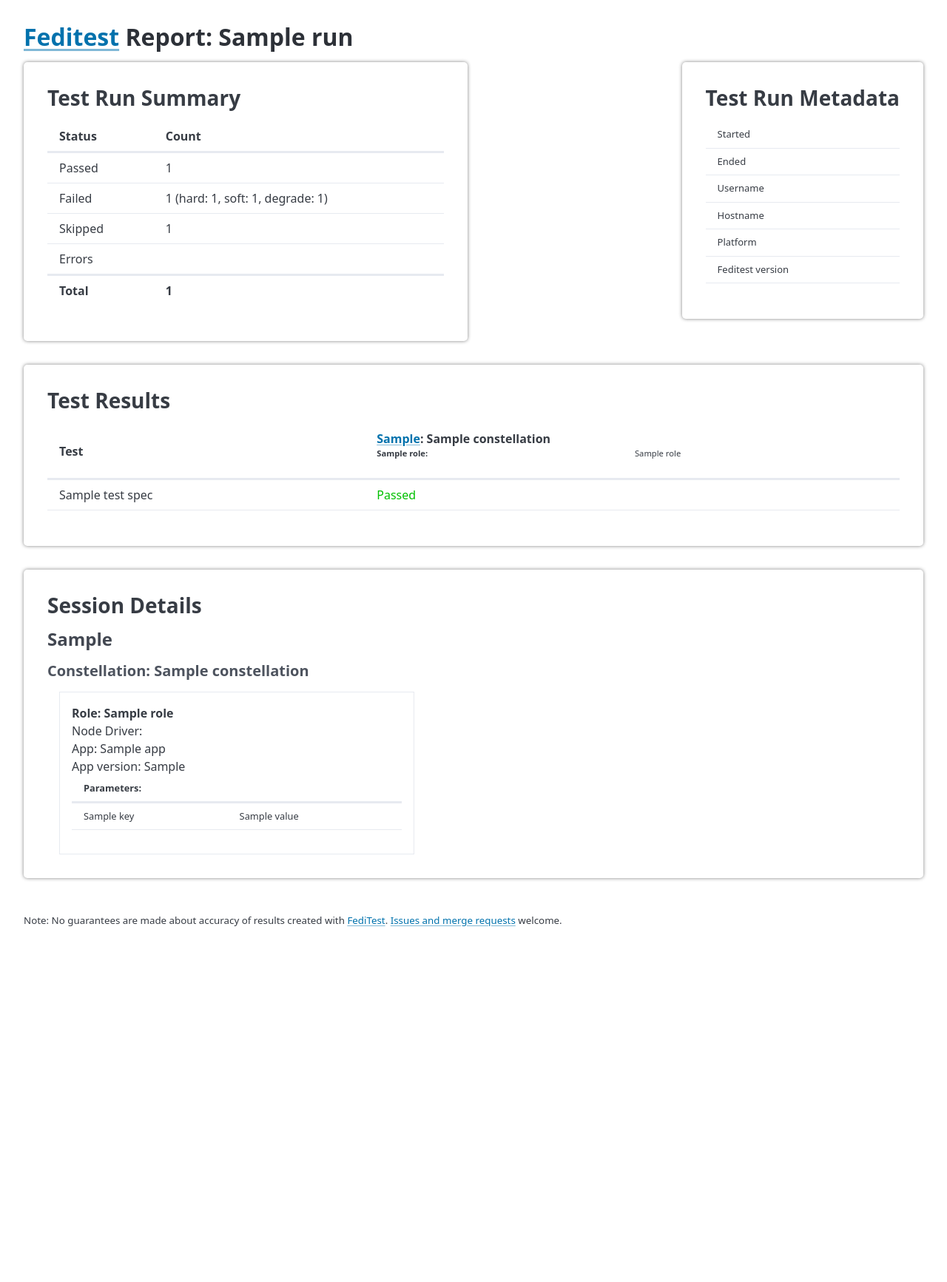
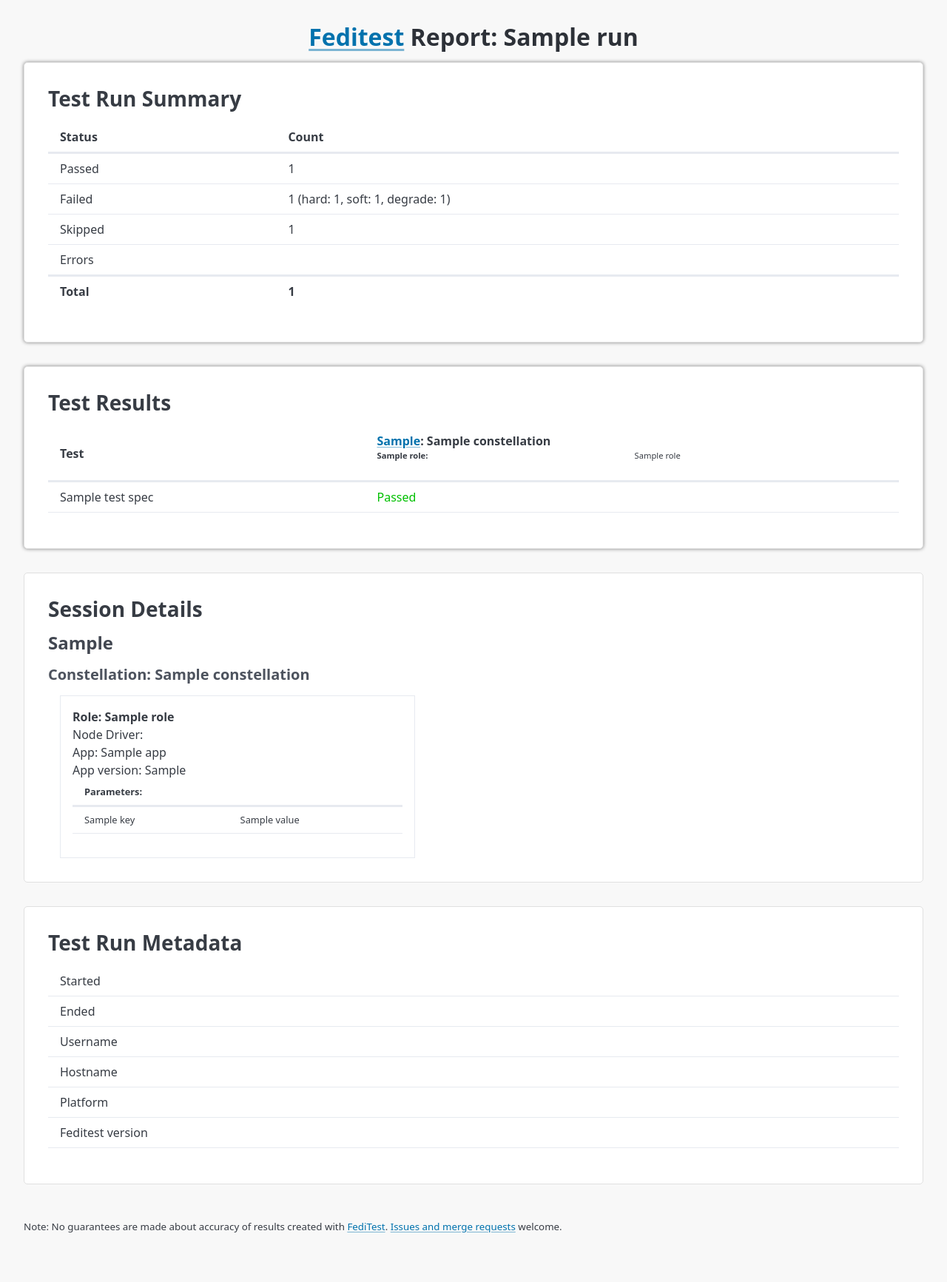
Before and after one commit to fediverse-devnet/feditest, a Python web app: template src/feditest/templates/report-standalone.jinja2 in a window 1280 px wide. Shown: the whole page at 74% size. Before the commit the page ends 1252 px from the top, so only its background shows below. Run offline with Jinja, Linux system fonts and the light colour scheme; the template is opened without the code that fills it: most values are stand-ins (such as "Sample title", 1, 10 or a date in 2020); lists and menus that the app fills with data are empty; some libraries are stand-ins or nearby versions.

Commit message:
Further layout improvements per #130

```diff
--- a/src/feditest/templates/report-standalone.jinja2
+++ b/src/feditest/templates/report-standalone.jinja2
@@ -17,31 +17,31 @@
 
         body {
             padding: 2rem;
+            background: #f8f8f8;
         }
 
         footer {
             font-size: smaller;
         }
 
+        h1 {
+            text-align: center;
+        }
+
         div.feditest.module {
+            background: #fff;
             border-radius: 5px;
-            box-shadow: 0px 0px 5px #808080;
+            border: 1px solid #e0e0e0;
             margin: 0 0 2rem 0;
             padding: 2rem;
         }
 
         div.feditest.module.summary {
-            max-width: 600px;
+            box-shadow: 0px 0px 5px #808080;
         }
 
-        div.feditest.module.metadata {
-            float: right;
-            max-width: 450px;
-            font-size: small;
-        }
-
-        div.feditest.module.metadata td {
-                color: var(--pico-muted-color);
+        div.feditest.module.results {
+            box-shadow: 0px 0px 5px #808080;
         }
 
         div.feditest.session {
@@ -170,10 +170,6 @@
 </head>
 <body>
     <h1><a href="https://feditest.org/">Feditest</a> Report: {{ run }}</h1>
-    <div class="feditest module metadata">
-        <h2>Test Run Metadata</h2>
-{%  include "metadata.jinja2" %}
-    </div>
     <div class="feditest module summary">
         <h2>Test Run Summary</h2>
 {%  include "test_summary.jinja2" %}
@@ -188,6 +184,10 @@
         <h2>Session Details</h2>
 {%   include "session_details.jinja2" %}
     </div>
+    <div class="feditest module metadata">
+        <h2>Test Run Metadata</h2>
+{%  include "metadata.jinja2" %}
+    </div>
 {%   include "footer.jinja2" %}
 </body>
 </html>
```
